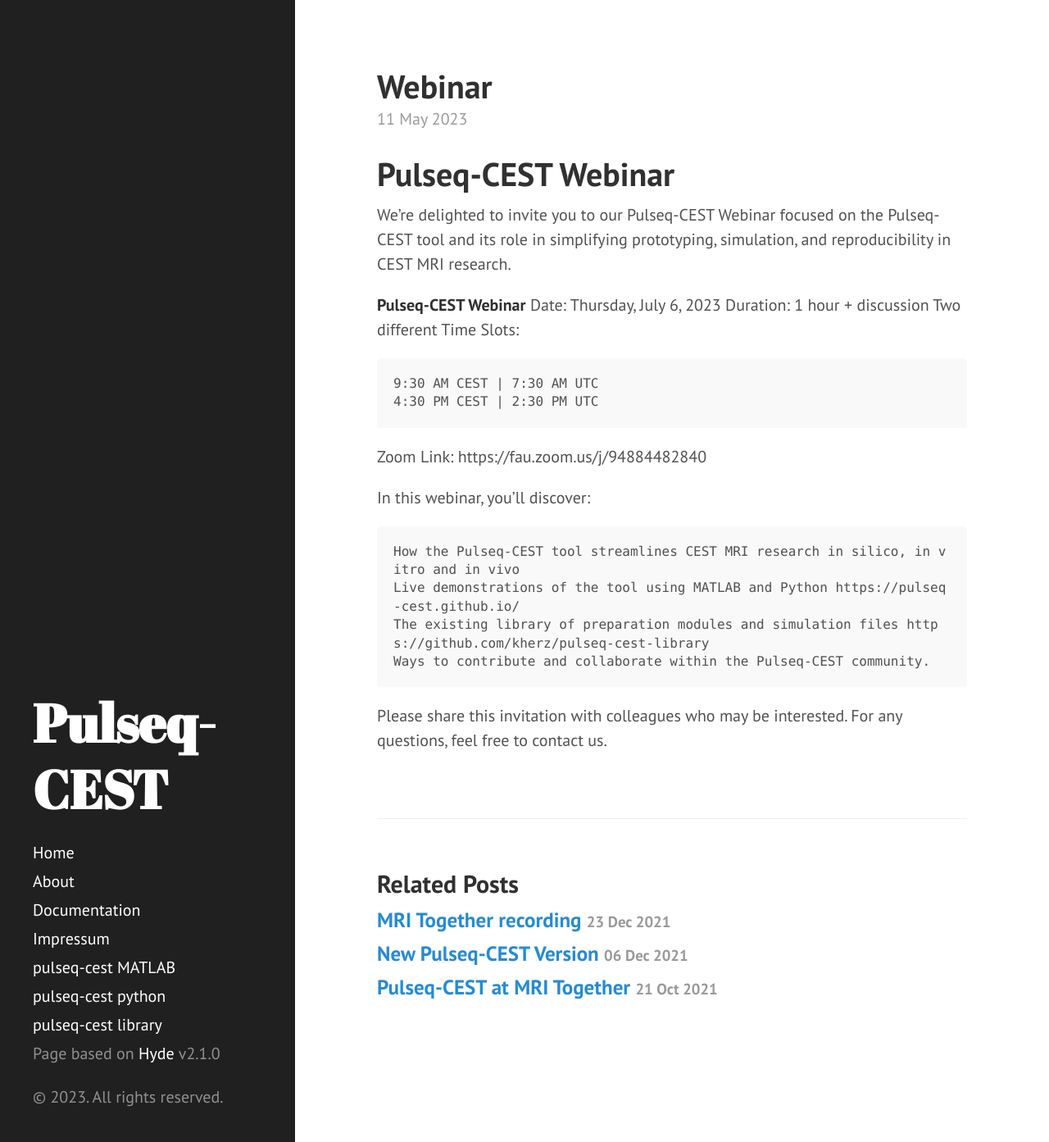
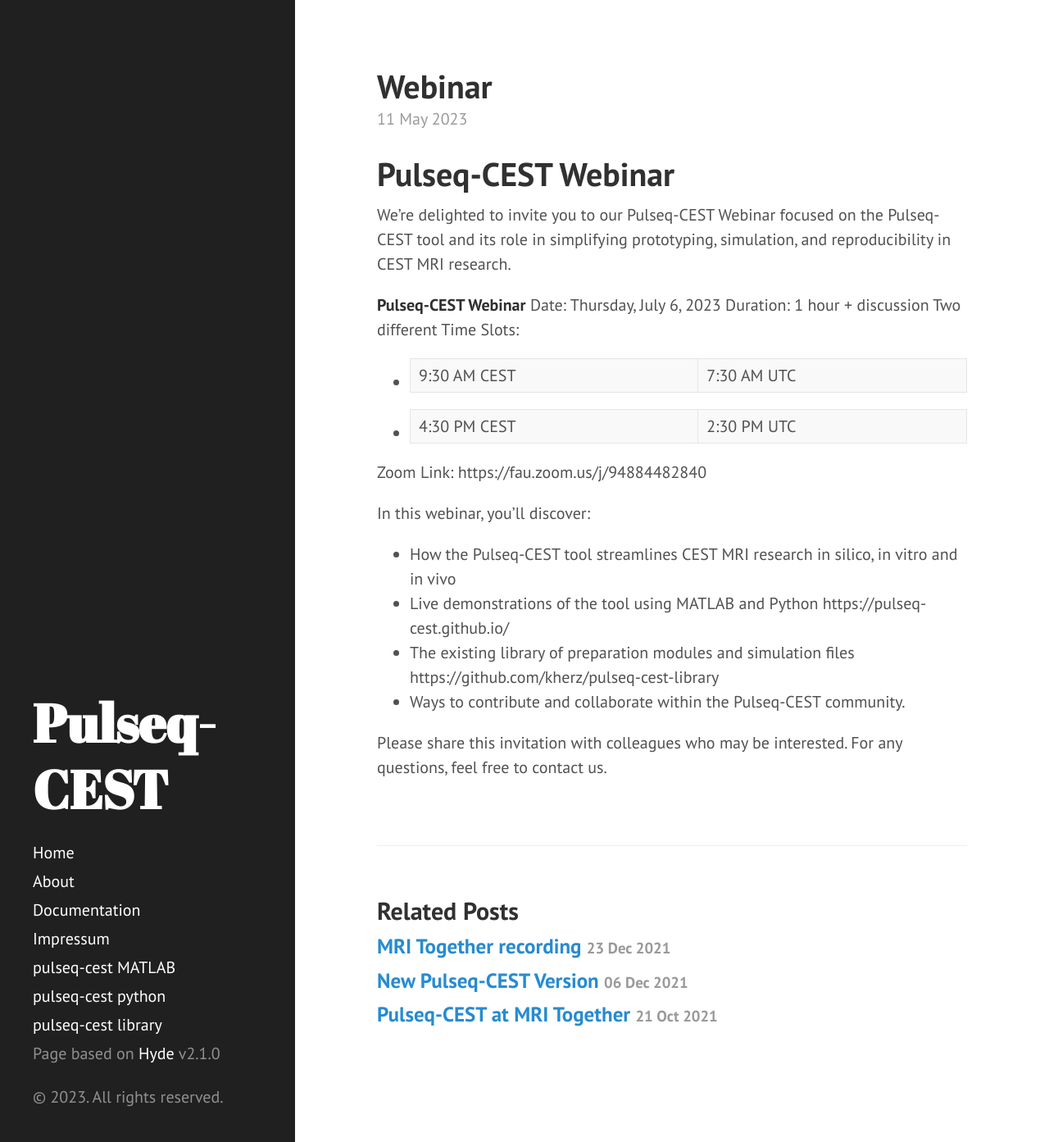
Before and after one commit to pulseq-cest/pulseq-cest.github.io, a Jekyll site: the page built from _posts/2023-05-11-Webinar.md, in a window 1280 px wide and 1393 px high. Shown: the whole window at 82% size. Built offline with Jekyll 4.4.1, drawn with Linux system fonts in a browser that asks for light colours; our own code applies the rules of GitHub Pages for plain Markdown files.

```diff
--- a/_posts/2023-05-11-Webinar.md
+++ b/_posts/2023-05-11-Webinar.md
@@ -7,17 +7,17 @@ Date: Thursday, July 6, 2023
 Duration: 1 hour + discussion
 Two different Time Slots:
 
-    9:30 AM CEST | 7:30 AM UTC
-    4:30 PM CEST | 2:30 PM UTC
+- 9:30 AM CEST | 7:30 AM UTC
+- 4:30 PM CEST | 2:30 PM UTC
 
 Zoom Link: https://fau.zoom.us/j/94884482840
 
 In this webinar, you’ll discover:
 
-    How the Pulseq-CEST tool streamlines CEST MRI research in silico, in vitro and in vivo
-    Live demonstrations of the tool using MATLAB and Python https://pulseq-cest.github.io/
-    The existing library of preparation modules and simulation files https://github.com/kherz/pulseq-cest-library
-    Ways to contribute and collaborate within the Pulseq-CEST community.
+- How the Pulseq-CEST tool streamlines CEST MRI research in silico, in vitro and in vivo
+- Live demonstrations of the tool using MATLAB and Python https://pulseq-cest.github.io/
+- The existing library of preparation modules and simulation files https://github.com/kherz/pulseq-cest-library
+- Ways to contribute and collaborate within the Pulseq-CEST community.
 
 Please share this invitation with colleagues who may be interested.
 For any questions, feel free to contact us.
```
